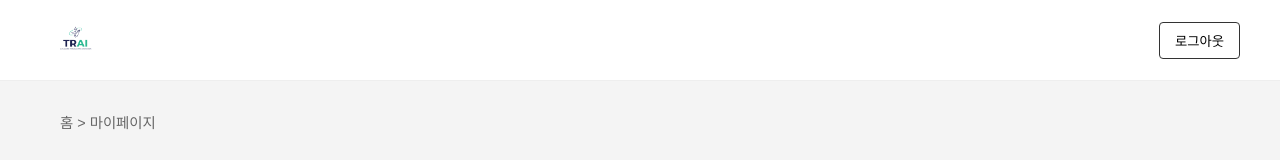
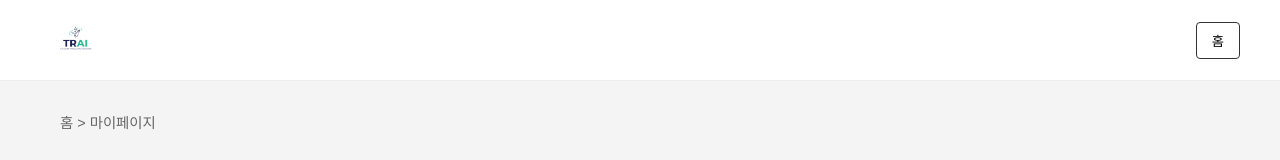
Before and after one commit to Roh37Chef/TRAI, a React (Vite) app in the folder frontend/: page /myplanpage in a window 1280 px wide. Shown: the top 160 px of the page. Built offline with nearby package versions, Linux system fonts and the light colour scheme; what react-naver-maps would draw is missing.

Commit message:
Update MyPlanPage.jsx

```diff
--- a/frontend/src/pages/MyPlanPage.jsx
+++ b/frontend/src/pages/MyPlanPage.jsx
@@ -98,7 +98,7 @@ const Header = ({ navigate }) => (
                 cursor: 'pointer'
             }}
         >
-            로그아웃
+            홈
         </button>
     </header>
 );
```
